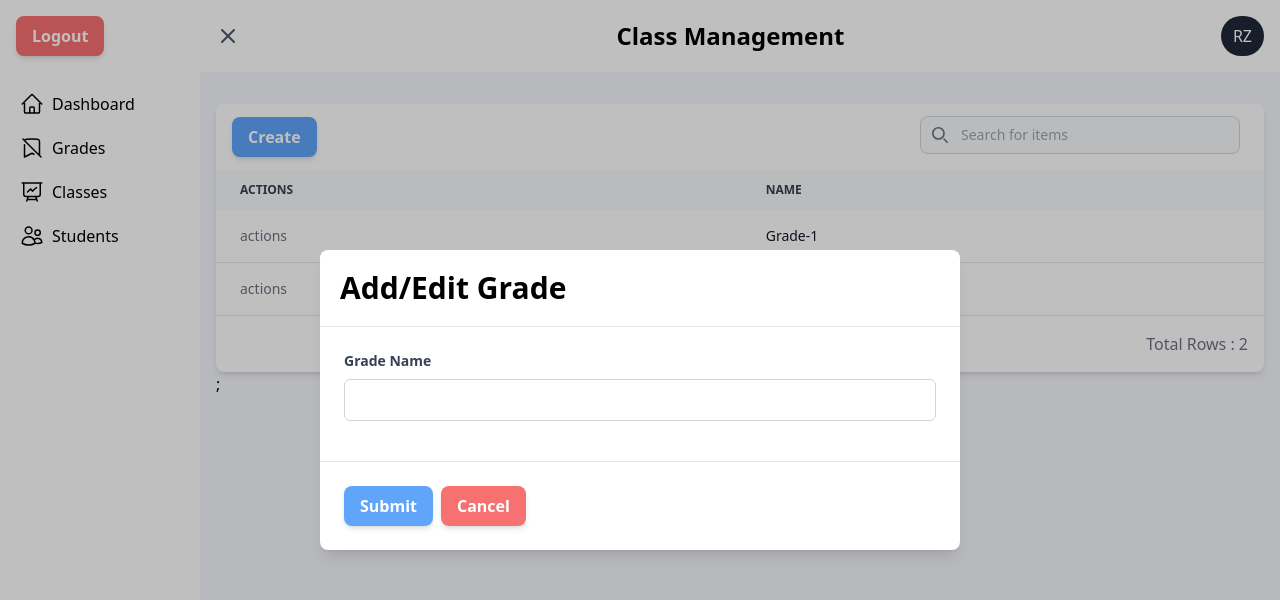
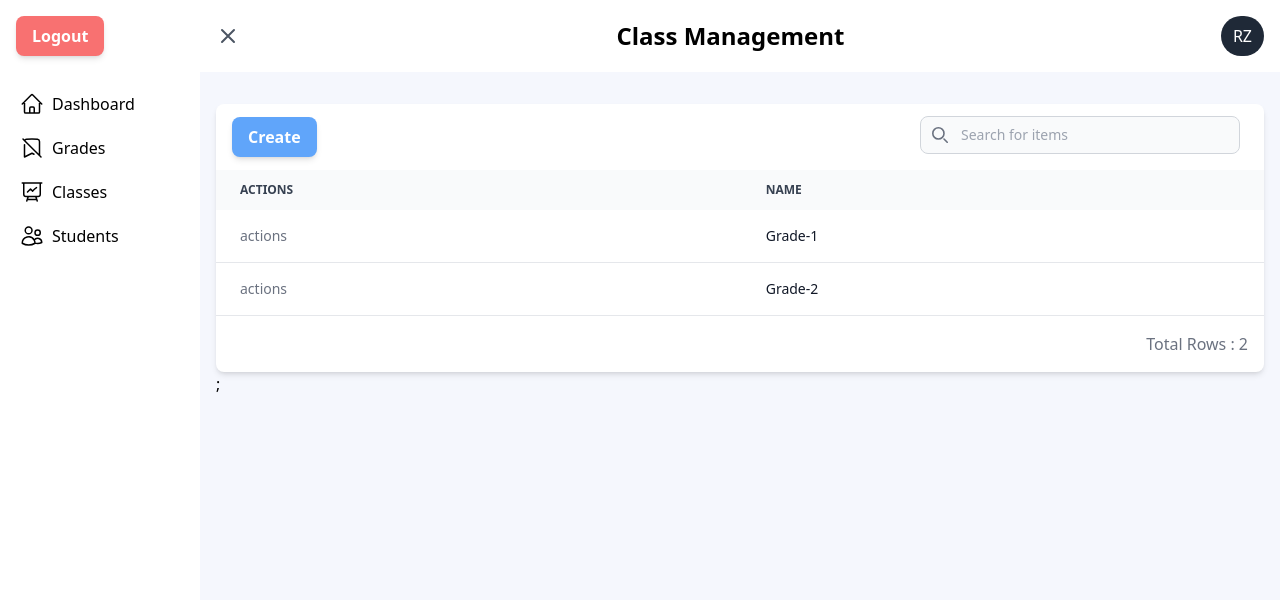
Before and after one commit to RyanZeelie/FullStackAppKC, a React (Vite) app in the folder Client/: page /grades in a window 1280 px wide. Shown: the top 600 px of the page. Built offline with nearby package versions, Linux system fonts and the light colour scheme.

Commit message:
component additions

```diff
--- a/Client/src/components/common/buttons/CancelButton.jsx
+++ b/Client/src/components/common/buttons/CancelButton.jsx
@@ -3,11 +3,13 @@ import React from "react";
 const CancelButton = ({
   action = () => {},
   disabled = false,
-  label = "Confirm"
+  label = "Confirm",
 }) => {
   return (
     <button
-      className={"bg-red-400 hover:bg-red-500 text-white font-semibold py-2 px-4 rounded-lg shadow-md transition duration-300 ease-in-out"}
+      className={
+        "bg-red-400 hover:bg-red-500 text-white font-semibold py-2 px-4 rounded-lg shadow-md transition duration-300 ease-in-out"
+      }
       onClick={action}
       disabled={disabled}
     >
--- a/Client/src/components/common/modals/FormModal.jsx
+++ b/Client/src/components/common/modals/FormModal.jsx
@@ -4,21 +4,17 @@ import CancelButton from "../buttons/CancelButton";
 
 const FormModal = ({
   isOpen,
+  handleModal,
   onClose,
   children,
   modalTitle,
   disabled = true,
 }) => {
-  const [modalOpen, setModalOpen] = useState(true);
 
-  const closeModal = () => {
-    setModalOpen(false);
-    onClose();
-  };
 
   return (
     <>
-      {modalOpen && (
+      {isOpen && (
         <div className="justify-center items-center flex overflow-x-hidden overflow-y-auto fixed inset-0 z-50 outline-none focus:outline-none">
           <div className="relative w-[50%] my-6 mx-auto ">
             <div className="border-0 rounded-lg shadow-lg relative flex flex-col w-full bg-white outline-none focus:outline-none">
@@ -27,7 +23,7 @@ const FormModal = ({
                 <h3 className="text-3xl font-semibold">{modalTitle}</h3>
                 <button
                   className="p-1 ml-auto bg-transparent border-0 text-black opacity-5 float-right text-3xl leading-none font-semibold outline-none focus:outline-none"
-                  onClick={closeModal}
+                  onClick={handleModal}
                 >
                   <span className="bg-transparent text-black opacity-5 h-6 w-6 text-2xl block outline-none focus:outline-none">
                     ×
@@ -42,14 +38,14 @@ const FormModal = ({
                   <ConfirmButton label="Submit" disabled={disabled} />
                 </div>
                 <div className="ml-2">
-                  <CancelButton label="Cancel" />
+                  <CancelButton label="Cancel" action={()=>handleModal()} />
                 </div>
               </div>
             </div>
           </div>
         </div>
       )}
-      {modalOpen && (
+      {isOpen && (
         <div className="opacity-25 fixed inset-0 z-40 bg-black"></div>
       )}
     </>
--- a/Client/src/components/datagrid/DataGrid.jsx
+++ b/Client/src/components/datagrid/DataGrid.jsx
@@ -1,14 +1,13 @@
 import React from "react";
 import { v4 as uuidv4 } from "uuid";
 import ConfirmButton from "../common/buttons/ConfirmButton";
-import Select from "../common/inputs/Select";
 
-const DataGrid = ({ columns = [], data = [] }) => {
+const DataGrid = ({ columns = [], data = [], action=()=>{} }) => {
   return (
     <div className="relative overflow-x-auto shadow-md sm:rounded-lg bg-white">
       {/* Header Tools */}
       <div className="flex justify-between items-center px-4">
-        <ConfirmButton label="Create" />
+        <ConfirmButton label="Create" action={action}/>
         <div className="pb-4 p-2 bg-white">
           <label htmlFor="table-search" className="sr-only">
             Search
--- a/Client/src/pages/grades/Grades.jsx
+++ b/Client/src/pages/grades/Grades.jsx
@@ -1,20 +1,24 @@
-import React from "react";
+import React, { useState } from "react";
 import Datagrid from "../../components/datagrid/DataGrid";
 import { useQuery } from "react-query";
 import { getGrades } from "../../api/gradesAPI";
 import FormModal from "../../components/common/modals/FormModal";
-import AddEdit from '../grades/components/AddEdit'
+import AddEdit from "../grades/components/AddEdit";
 import { useFormik } from "formik";
 import validation from "./validations/validation";
 function Grades() {
   const { data = [] } = useQuery(["grades"], getGrades);
+  const [modalOpen, setModalOpen] = useState(false);
 
-  const { values, handleChange, isValid,errors } = useFormik({
+  const handleModal = () => {
+    setModalOpen(!modalOpen);
+  };
+  const { values, handleChange, isValid, errors } = useFormik({
     initialValues: {
       id: 0,
       Name: "",
     },
-    validationSchema:validation
+    validationSchema: validation,
   });
 
   const columns = [
@@ -29,12 +33,19 @@ function Grades() {
       dataIdentifier: "name",
     },
   ];
-  return <>
-  <FormModal modalTitle={"Add/Edit Grade"} disabled={!isValid}  >
-    <AddEdit values={values} handleChange={handleChange} errors={errors}/>
-  </FormModal>
-  <Datagrid columns={columns} data={data.data} />;
-  </>
+  return (
+    <>
+      <FormModal
+        isOpen={modalOpen}
+        handleModal={handleModal}
+        modalTitle={"Add/Edit Grade"}
+        disabled={!isValid}
+      >
+        <AddEdit values={values} handleChange={handleChange} errors={errors} />
+      </FormModal>
+      <Datagrid columns={columns} data={data.data} action={handleModal} />;
+    </>
+  );
 }
 
 export default Grades;
```
Also changed, not shown: 1 other file (tests, documents, lock files or other folders).
